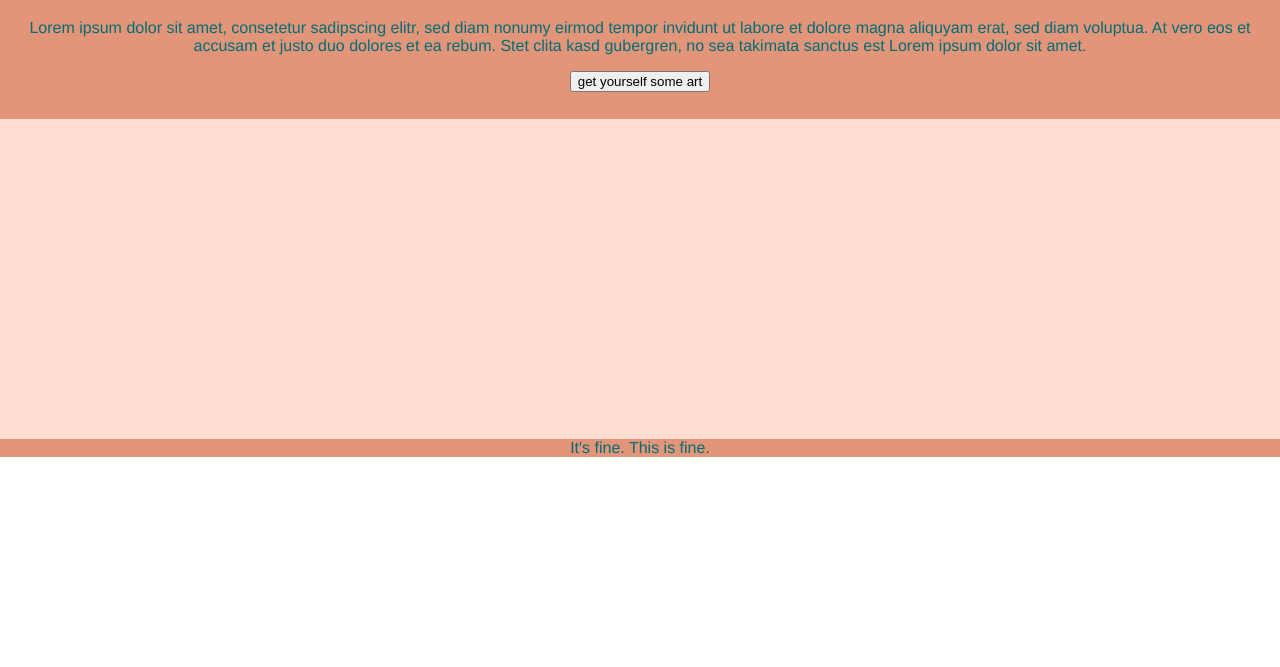
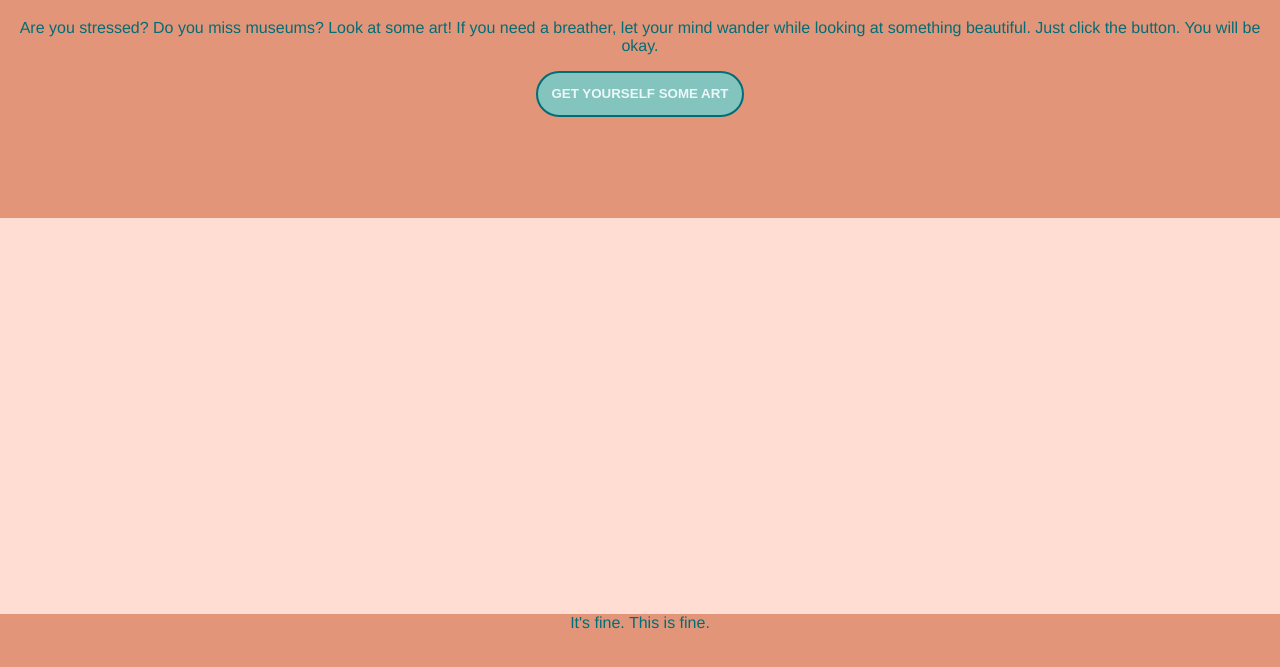
Before and after one commit to jujuzitroni/api-art, a website built with Vite: page index.html in a window 1280 px wide. Shown: the part 93-760 px from the top of the page. Built offline with nearby package versions, Linux system fonts and the light colour scheme.

Commit message:
💄 Style button

```diff
--- a/main.js
+++ b/main.js
@@ -13,7 +13,7 @@ const headerElement = createElement('header', {
     createElement('p', {
       className: 'hero-text',
       innerText:
-        'Lorem ipsum dolor sit amet, consetetur sadipscing elitr, sed diam nonumy eirmod tempor invidunt ut labore et dolore magna aliquyam erat, sed diam voluptua. At vero eos et accusam et justo duo dolores et ea rebum. Stet clita kasd gubergren, no sea takimata sanctus est Lorem ipsum dolor sit amet.',
+        'Are you stressed? Do you miss museums? Look at some art! If you need a breather, let your mind wander while looking at something beautiful. Just click the button. You will be okay.',
     }),
     createElement('button', {
       className: 'hero-button',
--- a/style.css
+++ b/style.css
@@ -5,6 +5,7 @@
   text-align: center;
   color: #2c3e50;
   height: 100vh;
+  display: grid;
 }
 
 *,
@@ -25,6 +26,10 @@ body {
   margin: 0;
 }
 
+.main {
+  display: grid;
+}
+
 .hero {
   background: var(--secondary-background-color);
   color: var(--primary-text-color);
@@ -33,11 +38,25 @@ body {
 
 .hero-button {
   margin-bottom: 2em;
+  padding: 1em;
+  border-radius: 25px;
+  text-transform: uppercase;
+  font-weight: bold;
+  border: 0.2em solid var(--primary-text-color);
+  background: var(--secondary-text-color);
+  color: var(--accent-color);
+  transition: all 0.3s linear;
+}
+
+.hero-button:hover {
+  transition: all 0.6s linear;
+  box-shadow: -5px 5px 5px rgba(5, 3, 136, 0.3);
 }
 
 .resultsSection {
   min-height: 20em;
   background: var(--primary-background-color);
+  padding: 2em;
 }
 
 .footer {
```
